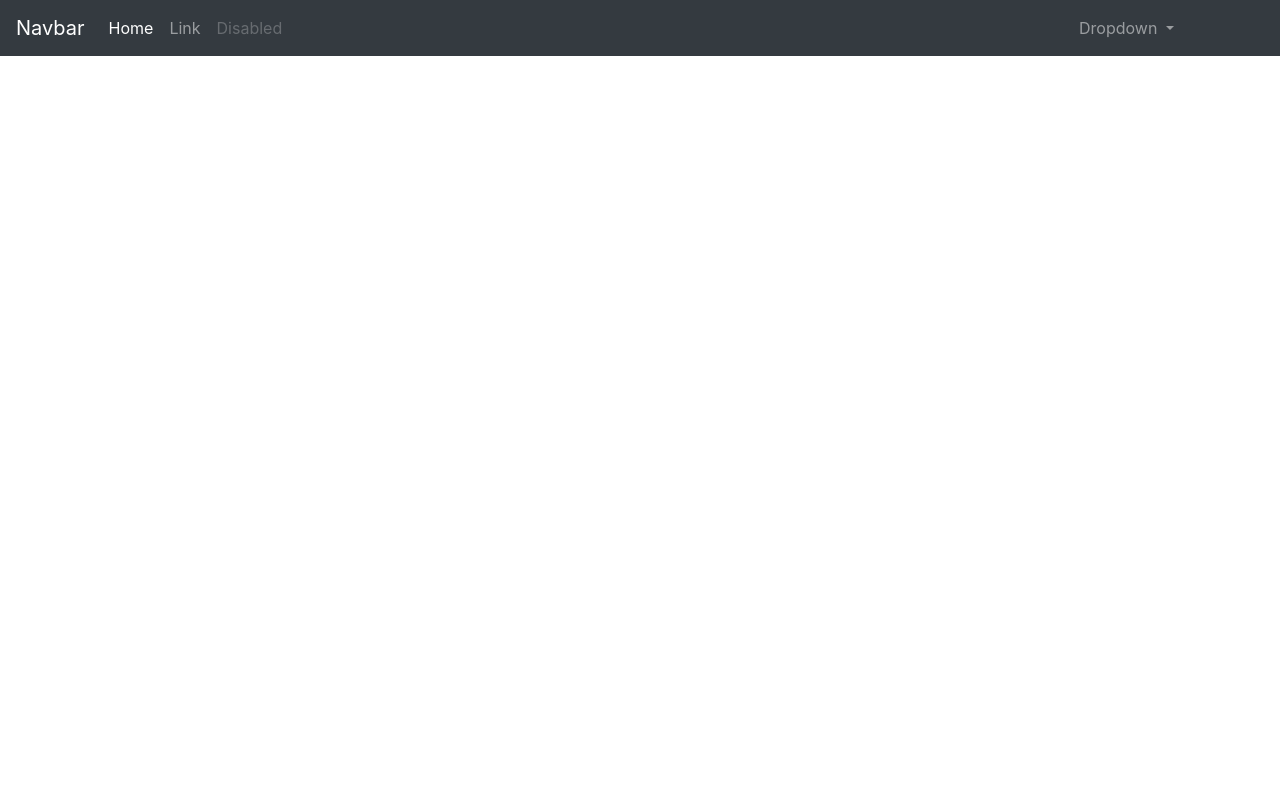
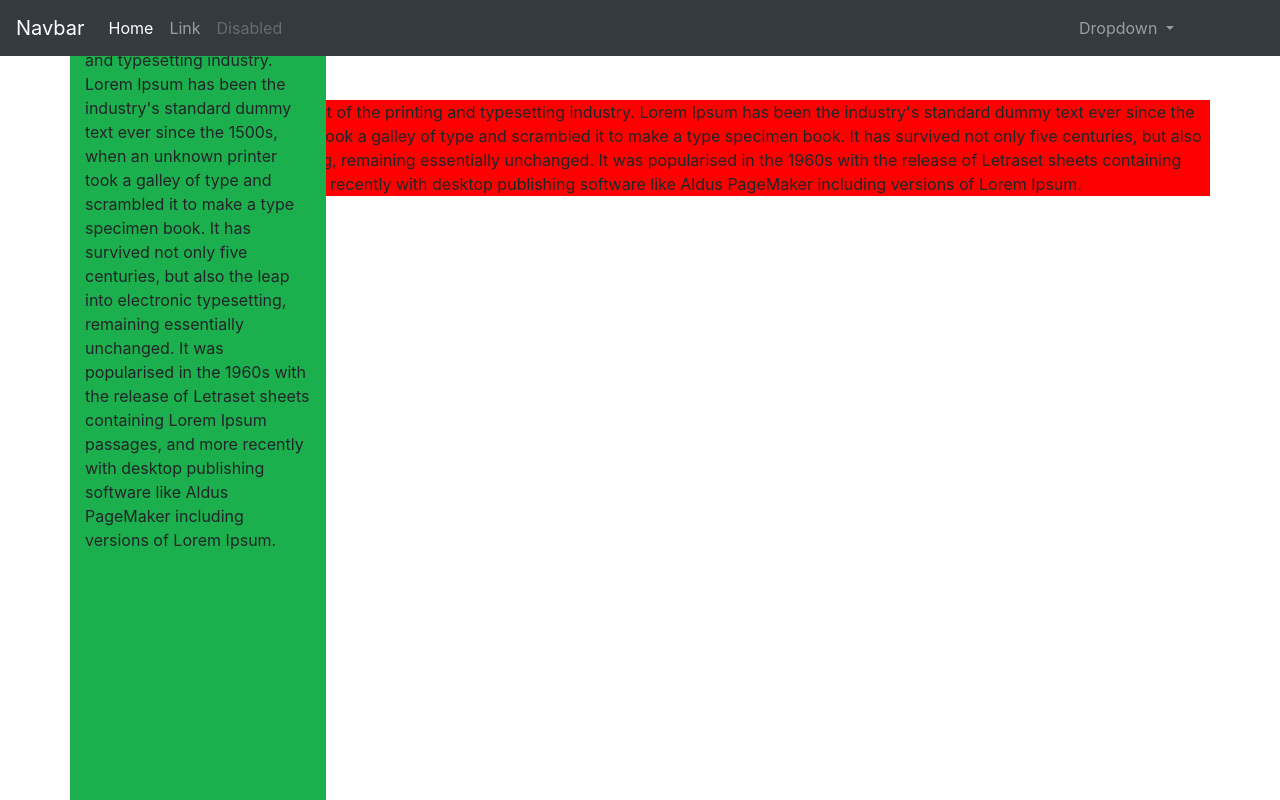
Before and after one commit to ishraqe/blog-angular, an Angular app: page /admin/dashboard in a window 1280 px wide. Built offline with nearby package versions, Linux system fonts and the light colour scheme; sample sign-in values are in the browser's storage.

Commit message:
dashboard

```diff
--- a/src/app/admin/dashboard/dashboard.component.css
+++ b/src/app/admin/dashboard/dashboard.component.css
@@ -5,3 +5,15 @@
 .right-nav a {
   cursor: pointer;
 }
+#sticky-sidebar {
+  position:fixed;
+  max-width: 20%;
+  background: #1caf4d;
+  height: 100%;
+}
+
+#main{
+  margin-top: 100px;
+  background: red;
+  height: 100%;
+}
--- a/src/app/admin/dashboard/dashboard.component.html
+++ b/src/app/admin/dashboard/dashboard.component.html
@@ -3,7 +3,6 @@
   <button class="navbar-toggler" type="button" data-toggle="collapse" data-target="#navbarSupportedContent" aria-controls="navbarSupportedContent" aria-expanded="false" aria-label="Toggle navigation">
     <span class="navbar-toggler-icon"></span>
   </button>
-
   <div class="collapse navbar-collapse" id="navbarSupportedContent">
     <ul class="navbar-nav mr-auto">
       <li class="nav-item active">
@@ -31,3 +30,15 @@
     </ul>
   </div>
 </nav>
+<div class="container">
+  <div class="row">
+    <div class="col-xs-4">
+      <div class="col-md-4 col-xs-12" id="sticky-sidebar">
+        Lorem Ipsum is simply dummy text of the printing and typesetting industry. Lorem Ipsum has been the industry's standard dummy text ever since the 1500s, when an unknown printer took a galley of type and scrambled it to make a type specimen book. It has survived not only five centuries, but also the leap into electronic typesetting, remaining essentially unchanged. It was popularised in the 1960s with the release of Letraset sheets containing Lorem Ipsum passages, and more recently with desktop publishing software like Aldus PageMaker including versions of Lorem Ipsum.
+      </div>
+    </div>
+    <div class="col-xs-8" id="main">
+      Lorem Ipsum is simply dummy text of the printing and typesetting industry. Lorem Ipsum has been the industry's standard dummy text ever since the 1500s, when an unknown printer took a galley of type and scrambled it to make a type specimen book. It has survived not only five centuries, but also the leap into electronic typesetting, remaining essentially unchanged. It was popularised in the 1960s with the release of Letraset sheets containing Lorem Ipsum passages, and more recently with desktop publishing software like Aldus PageMaker including versions of Lorem Ipsum.
+    </div>
+  </div>
+</div>
```
